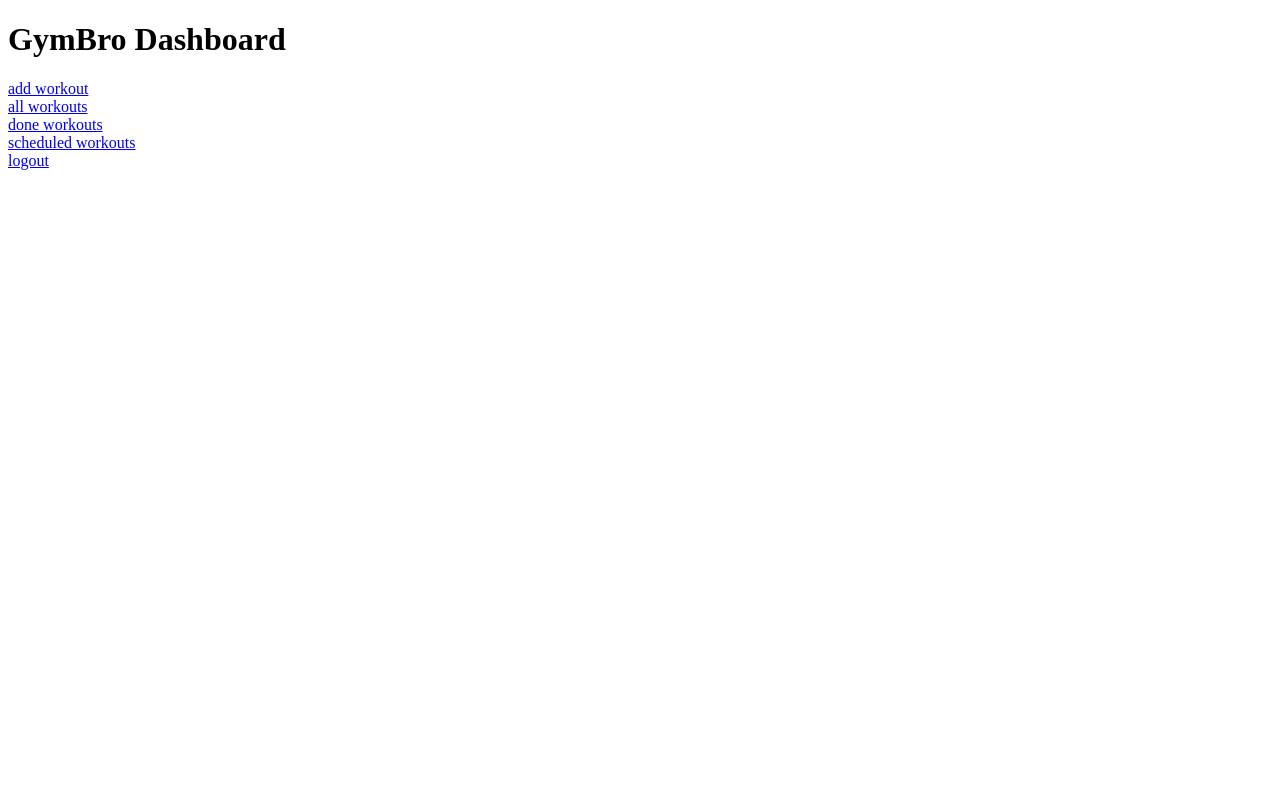
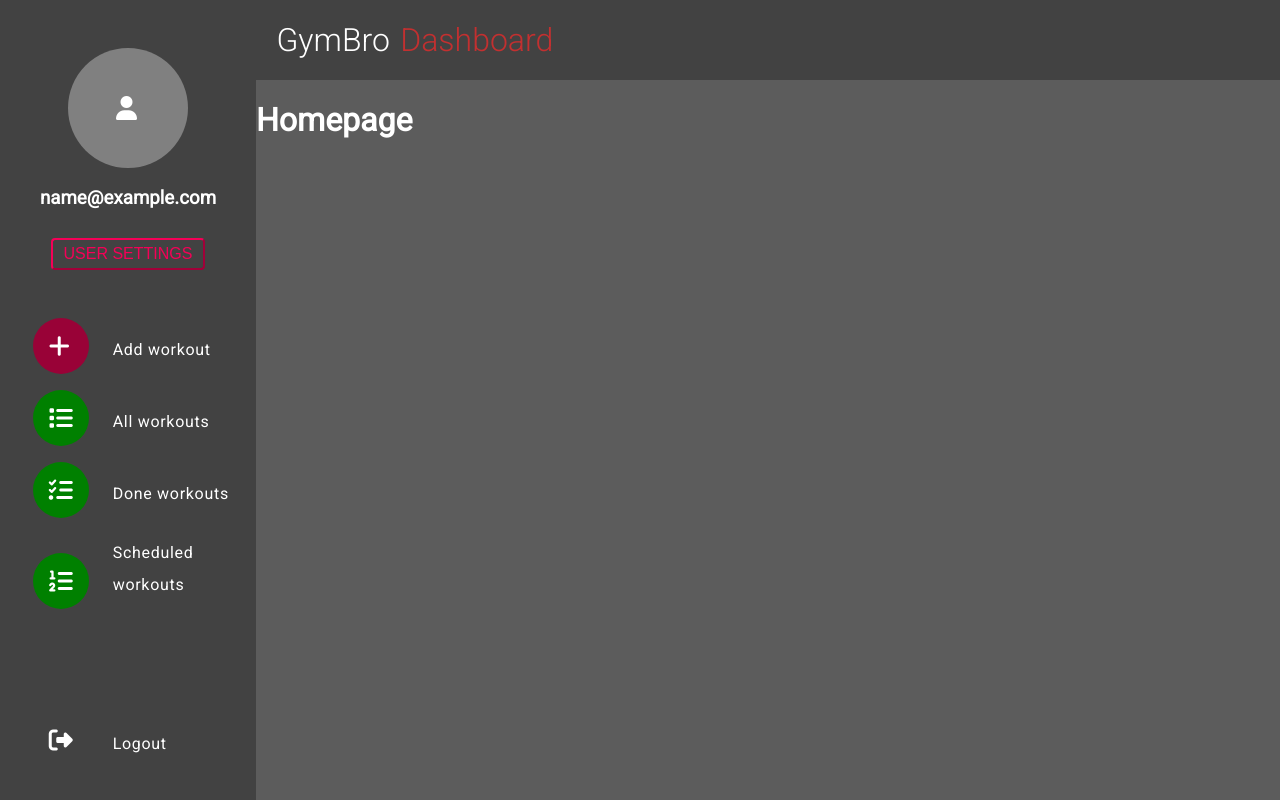
Before and after one commit to Szewo/pai-project, a PHP site: template public/views/dashboard.php in a window 1280 px wide. Run offline with PHP 8.4, Linux system fonts and the light colour scheme; the template is opened without the code that fills it, so the values that code supplies are empty; the visitor is signed in with stand-in values (Sample User, id 1); some libraries are stand-ins or nearby versions.

Commit message:
Add dashboard view styles.

```diff
--- /dev/null
+++ b/public/css/dashboard.css
@@ -0,0 +1,164 @@
+body {
+    margin: 0;
+    color: white;
+    font-family: 'Roboto', sans-serif;
+}
+
+.container {
+    width: 100vw;
+    height: 100vh;
+    display: flex;
+    flex-direction: row;
+    justify-content: center;
+    align-items: center;
+}
+
+.content-wrapper {
+    display: flex;
+    flex-direction: column;
+    background-color: purple;
+    justify-content: flex-start;
+    width: 80%;
+    height: 100%;
+}
+
+.navigation {
+    display: flex;
+    flex-direction: column;
+    justify-content: center;
+    align-items: start;
+    background-color: #424242;
+    width: 20%;
+    height: 100%;
+
+}
+
+.header {
+    height: 10%;
+    width: 100%;
+    background-color: #424242;
+    display: flex;
+    flex-direction: row;
+    justify-content: start;
+    align-items: center;
+}
+
+.content {
+    height: 90%;
+    width: 100%;
+    background-color: #5C5C5C;
+}
+
+.nav-text-first {
+    font-size: 2rem;
+    font-weight: 300;
+    margin-block-start: 0;
+    margin-block-end: 0;
+    margin-left: 2%;
+}
+
+.nav-text-second {
+    font-size: 2rem;
+    font-weight: 300;
+    margin-block-start: 0;
+    margin-block-end: 0;
+    margin-left: 1%;
+    color: #C23030;
+}
+
+a {
+    text-decoration: none;
+    display: inline-block;
+    line-height: 2em;
+}
+
+li i {
+    font-size: 1.5em;
+}
+
+.button {
+    margin-left: 1em;
+    text-align: left;
+    letter-spacing: 0.7px;
+    color: white;
+    padding: 0.2em;
+    width: 60%;
+}
+
+ul {
+    display: flex;
+    flex-direction: column;
+    align-self: center;
+    list-style-type: none;
+    color: white;
+    letter-spacing: 0.72px;
+    height: 100%;
+    width: 90%;
+    position: relative;
+}
+
+li {
+    text-align: left;
+    margin-bottom: 1em;
+}
+
+ul a:hover {
+    color: #C23030;
+}
+
+li:first-child i {
+    background-color: #990237;
+    padding: 1rem;
+    border-radius: 90px;
+}
+
+li i {
+    background-color: green;
+    padding: 1rem;
+    border-radius: 90px;
+}
+
+li:last-child i {
+    background-color: transparent;
+}
+
+li:last-child {
+    position: absolute;
+    bottom: 0;
+    width: 100%;
+}
+
+.fa-solid {
+    width: 1em;
+}
+
+.user-avatar {
+    display: flex;
+    align-self: center;
+    background-color: gray;
+    padding: 2em;
+    font-size: 1.5em;
+    border-radius: 90px;
+    margin-top: 2em;
+}
+
+.sign-up-button {
+    display: flex;
+    align-self: center;
+    justify-content: center;
+    background-color: transparent;
+    border-radius: 4px;
+    border-color: #F50057;
+    color: #F50057;
+    width: 60%;
+    font-weight: 500;
+    font-size: 1rem;
+    margin-top: 4%;
+    margin-bottom: 2em;
+    padding: 2% 2% 2% 2%;
+}
+
+.user-mail {
+    display: flex;
+    align-self: center;
+}
--- a/public/views/dashboard.php
+++ b/public/views/dashboard.php
@@ -1,14 +1,31 @@
 <!DOCTYPE html>
 <html lang="en">
 <head>
+    <link rel="stylesheet" type="text/css" href="../css/dashboard.css">
     <meta charset="utf-8">
     <meta name="viewport" content="width=device-width, initial-scale=1">
     <title>GymBro</title>
+    <?php include 'base.php' ?>
 
 </head>
 <body>
-<h1>GymBro Dashboard</h1>
-<?php include 'dashboard_navigation.php' ?>
+<div class="container">
+    <div class="navigation">
+        <i class="fa-solid fa-user user-avatar"></i>
+        <h3 class="user-mail"> <?php echo $_SESSION['email'] ?> </h3>
+        <button type="submit" class="sign-up-button">USER SETTINGS</button>
+        <?php include 'dashboard_navigation.php' ?>
+    </div>
+
+    <div class="content-wrapper">
+        <div class="header">
+            <span class="nav-text-first">GymBro</span> <span class="nav-text-second">Dashboard</span>
+        </div>
+        <div class="content">
+            <h1>Homepage</h1>
+        </div>
+    </div>
+</div>
 
 </body>
 </html>
--- a/public/views/dashboard_navigation.php
+++ b/public/views/dashboard_navigation.php
@@ -1,5 +1,22 @@
-<a href="<?php echo "http://$_SERVER[HTTP_HOST]/add-workout"?>">add workout</a> <br>
-<a href="<?php echo "http://$_SERVER[HTTP_HOST]/all-workouts"?>">all workouts</a> <br>
-<a href="<?php echo "http://$_SERVER[HTTP_HOST]/done-workouts"?>">done workouts</a> <br>
-<a href="<?php echo "http://$_SERVER[HTTP_HOST]/scheduled-workouts"?>">scheduled workouts</a> <br>
-<a href="<?php echo "http://$_SERVER[HTTP_HOST]/logout"?>">logout</a> <br>
+<ul class="nav-ul">
+    <li>
+        <i class="fa-solid fa-plus"></i>
+        <a class='button' href="<?php echo "http://$_SERVER[HTTP_HOST]/add-workout"?>">Add workout</a> <br>
+    </li>
+    <li>
+        <i class="fa-solid fa-list"></i>
+        <a class='button' href="<?php echo "http://$_SERVER[HTTP_HOST]/all-workouts"?>">All workouts</a> <br>
+    </li>
+    <li>
+        <i class="fa-solid fa-list-check"></i>
+        <a class='button' href="<?php echo "http://$_SERVER[HTTP_HOST]/done-workouts"?>">Done workouts</a> <br>
+    </li>
+    <li>
+        <i class="fa-solid fa-list-ol"></i>
+        <a class='button' href="<?php echo "http://$_SERVER[HTTP_HOST]/scheduled-workouts"?>">Scheduled workouts</a> <br>
+    </li>
+    <li>
+        <i class="fa-solid fa-right-from-bracket"></i>
+        <a class='button' href="<?php echo "http://$_SERVER[HTTP_HOST]/logout"?>">Logout</a> <br>
+    </li>
+</ul>
```
